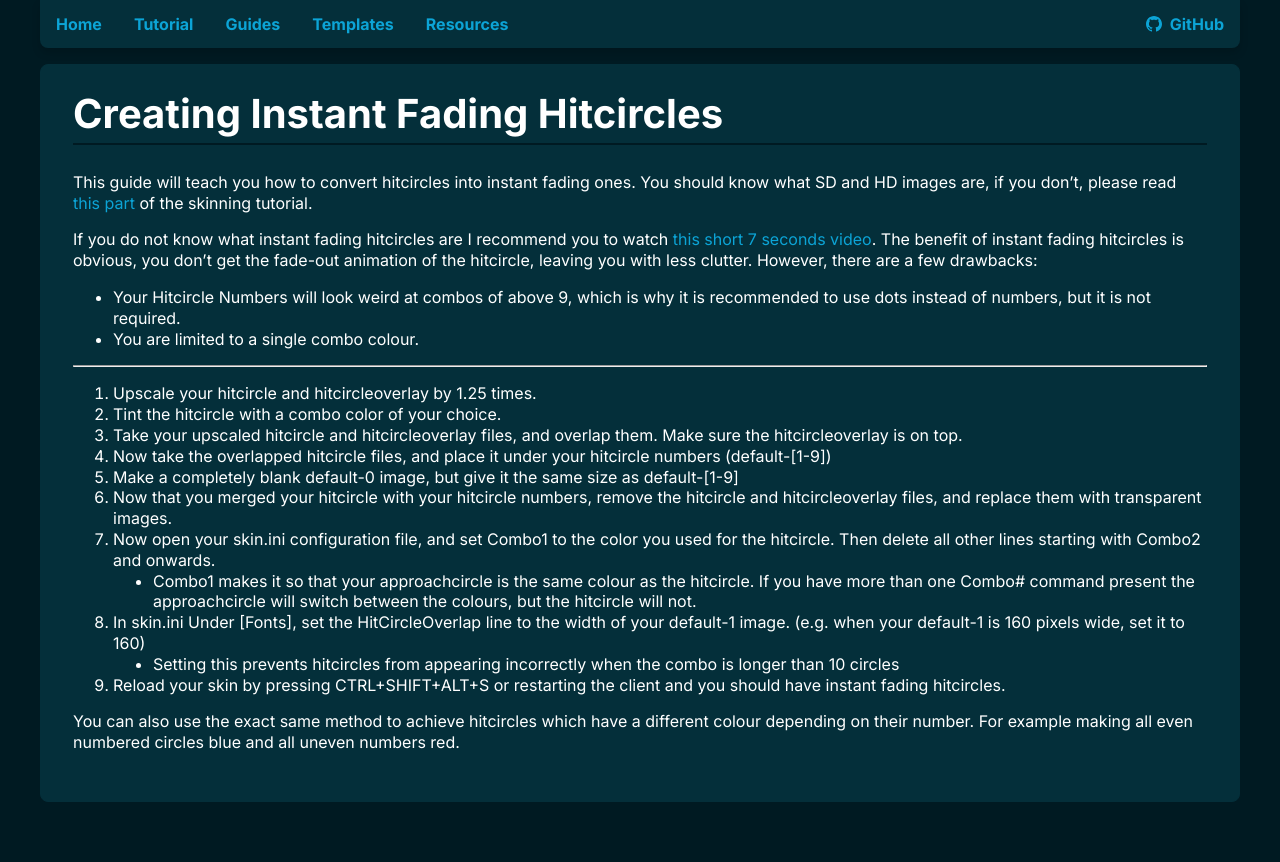
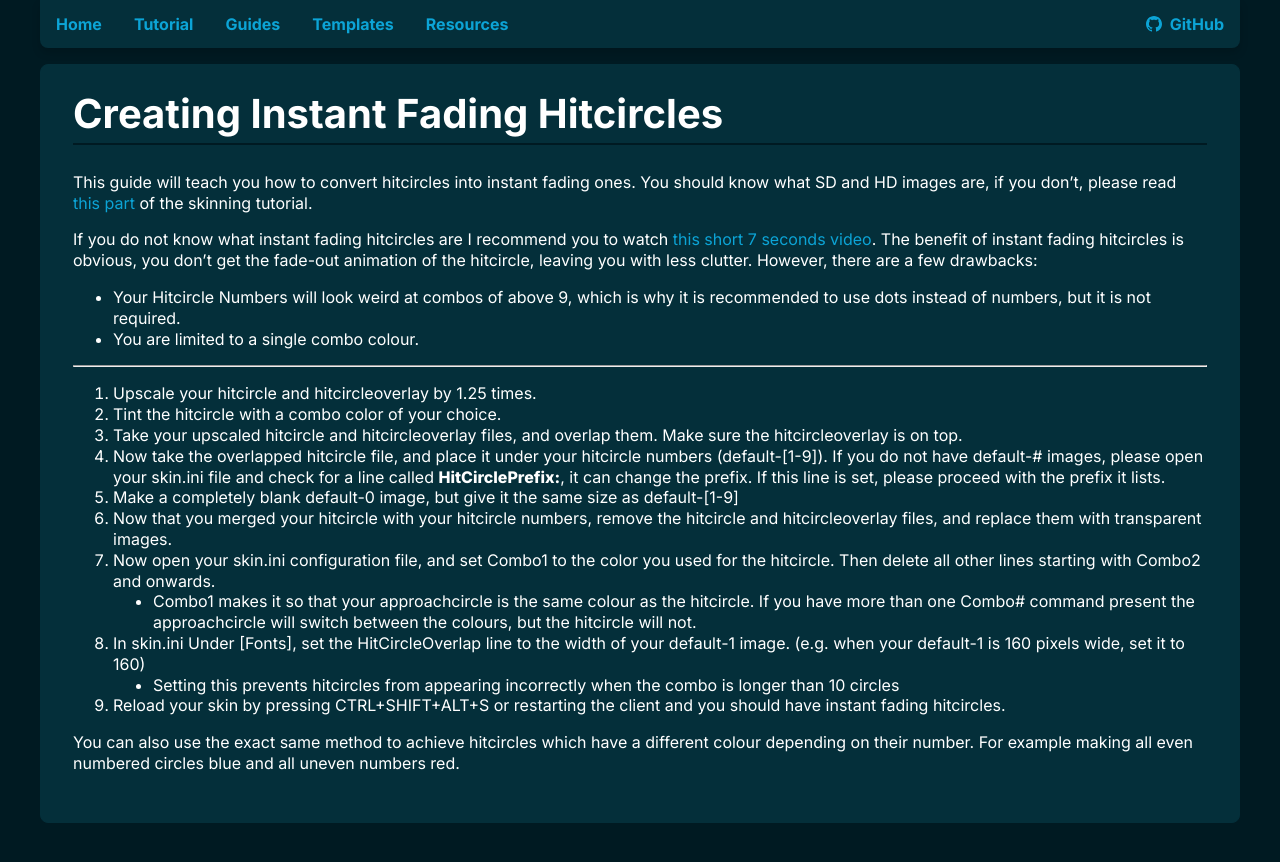
Before and after one commit to RockRoller01/skinninginfo, a Jekyll site: the page built from guides/insta_fade_hc.md, in a window 1280 px wide. Shown: the top 862 px of the page. Built offline with Jekyll 4.4.1, drawn with Linux system fonts in a browser that asks for light colours.

Commit message:
New guide + small change

```diff
--- a/guides/insta_fade_hc.md
+++ b/guides/insta_fade_hc.md
@@ -15,7 +15,7 @@ If you do not know what instant fading hitcircles are I recommend you to watch [
 1. Upscale your hitcircle and hitcircleoverlay by 1.25 times.
 2. Tint the hitcircle with a combo color of your choice.
 3. Take your upscaled hitcircle and hitcircleoverlay files, and overlap them. Make sure the hitcircleoverlay is on top.
-4. Now take the overlapped hitcircle files, and place it under your hitcircle numbers (default-[1-9])
+4. Now take the overlapped hitcircle file, and place it under your hitcircle numbers (default-[1-9]). If you do not have default-# images, please open your skin.ini file and check for a line called **HitCirclePrefix:**, it can change the prefix. If this line is set, please proceed with the prefix it lists.
 5. Make a completely blank default-0 image, but give it the same size as default-[1-9]
 6. Now that you merged your hitcircle with your hitcircle numbers, remove the hitcircle and hitcircleoverlay files, and replace them with transparent images.
 7. Now open your skin.ini configuration file, and set Combo1 to the color you used for the hitcircle. Then delete all other lines starting with Combo2 and onwards.
```
Also changed, not shown: guides/dots_as_hitcircle_numbers.md (added, +16 -0 lines), guides/toc.md (+1 -0 lines).
